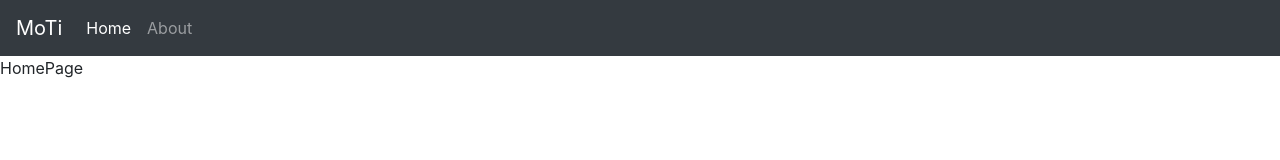
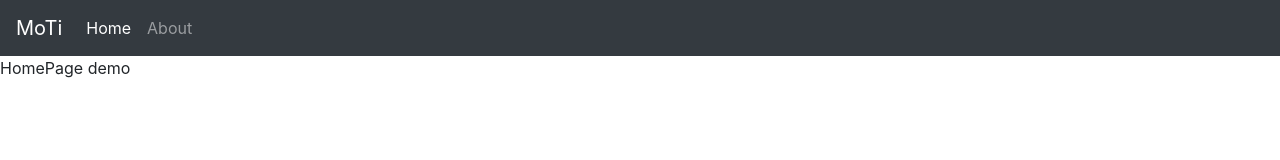
Before and after one commit to huyenvu17/fe43-movie-ticket-booking-website, a React (Create React App) app: page / in a window 1280 px wide. Shown: the top 160 px of the page. Built offline with nearby package versions, Linux system fonts and the light colour scheme.

Commit message:
demo commit

```diff
--- a/src/containers/Home/HomePage/index.js
+++ b/src/containers/Home/HomePage/index.js
@@ -4,7 +4,7 @@ export default class HomePage extends Component {
   render() {
     return (
       <div>
-        HomePage
+        HomePage demo
       </div>
     )
   }
```
